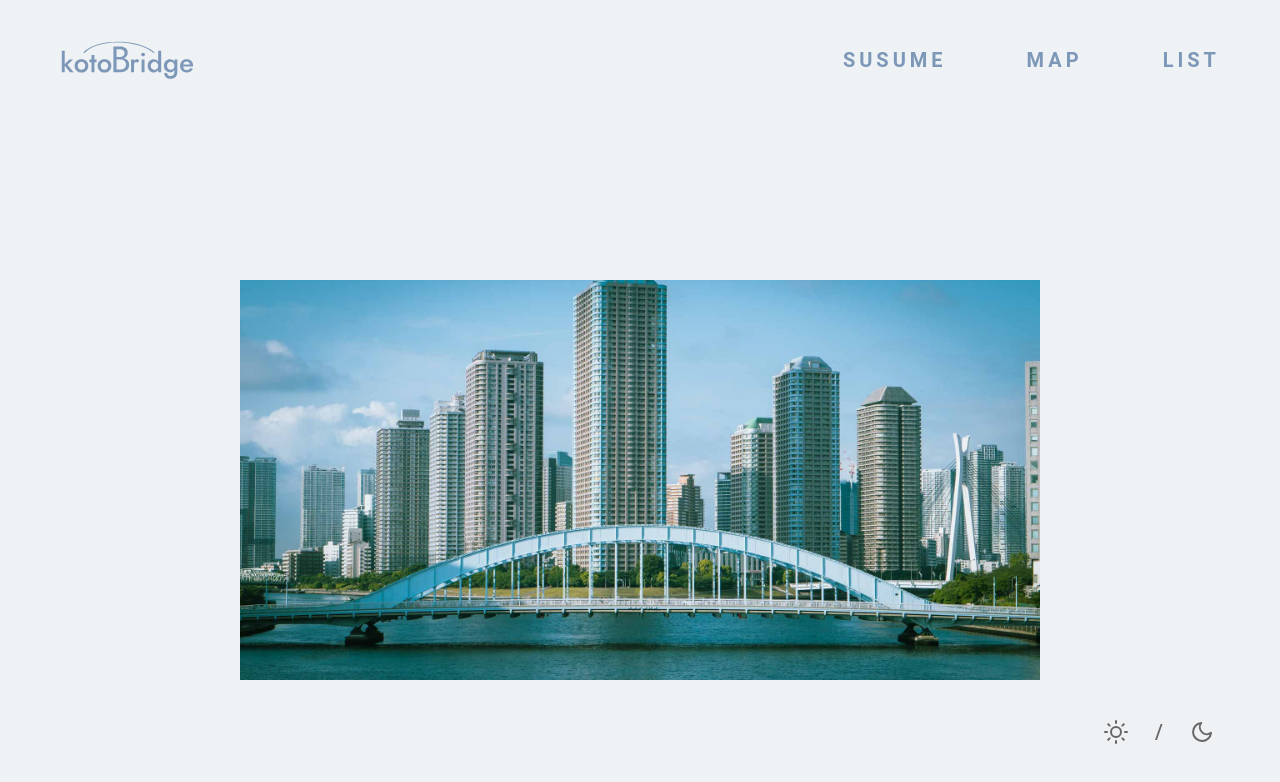
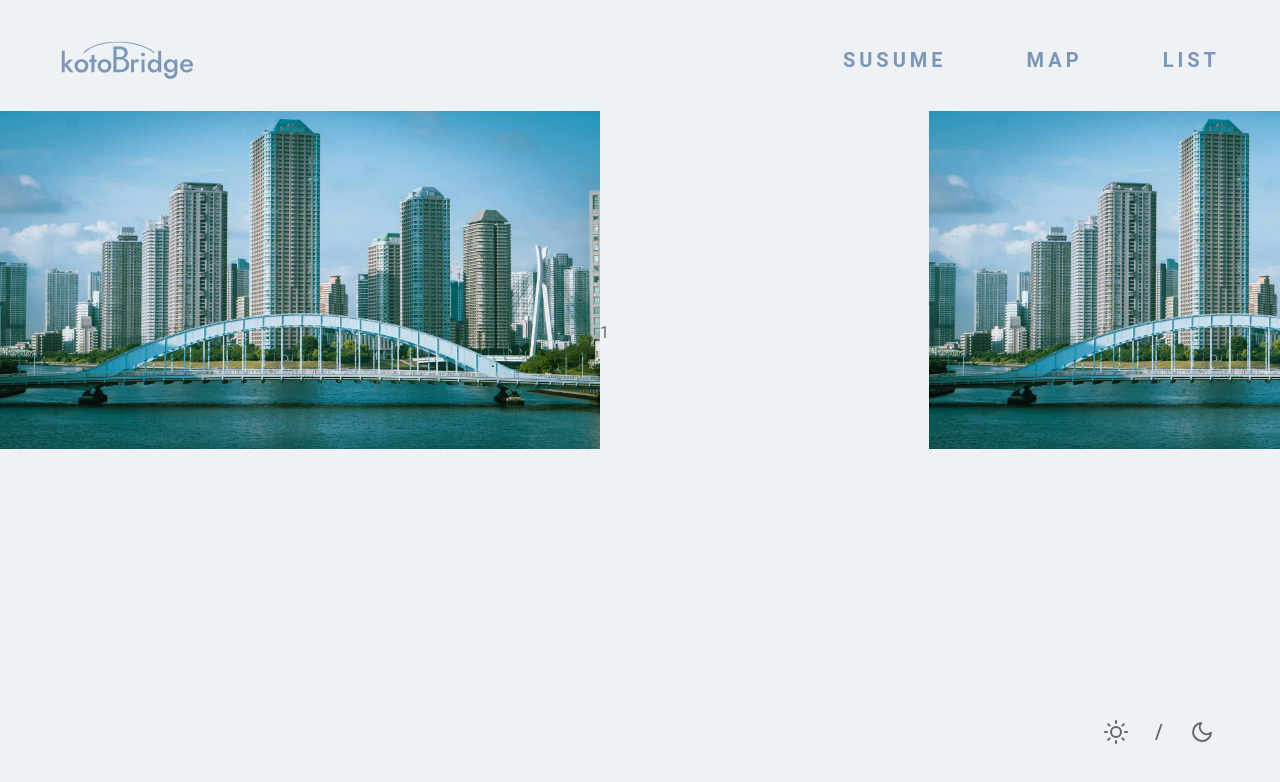
Before and after one commit to aovoq/kotobridge.tokyo, a Next.js app: page / in a window 1280 px wide. Shown: the top 782 px of the page. Built offline with nearby package versions, Linux system fonts and the light colour scheme.

Commit message:
feat: horizontal scroll home (WIP)

```diff
--- a/package.json
+++ b/package.json
@@ -10,6 +10,7 @@
   },
   "dependencies": {
     "next": "12.1.6",
+    "normalize-wheel": "^1.0.1",
     "react": "18.1.0",
     "react-dom": "18.1.0",
     "react-feather": "^2.0.10",
--- a/src/components/Header.jsx
+++ b/src/components/Header.jsx
@@ -1,13 +1,14 @@
 import styled from 'styled-components'
 
 const AppHeader = styled.header`
+   position: absolute;
+   top: 40px;
    display: flex;
    justify-content: space-between;
    align-items: center;
    height: 40px;
    width: 100%;
    padding: 0 60px;
-   margin-top: 40px;
    color: var(--color1);
 `
 
--- a/src/components/header.jsx
+++ b/src/components/header.jsx
@@ -1,13 +1,14 @@
 import styled from 'styled-components'
 
 const AppHeader = styled.header`
+   position: absolute;
+   top: 40px;
    display: flex;
    justify-content: space-between;
    align-items: center;
    height: 40px;
    width: 100%;
    padding: 0 60px;
-   margin-top: 40px;
    color: var(--color1);
 `
 
--- a/src/pages/index.jsx
+++ b/src/pages/index.jsx
@@ -1,20 +1,100 @@
 import Layout from '../components/layout'
 import styled from 'styled-components'
+import { useEffect, useRef, useState } from 'react'
+import normalizeWheel from 'normalize-wheel'
 
 const Container = styled.div`
-   display: flex;
-   justify-content: center;
-   align-items: center;
-   width: 1000px;
+   position: fixed;
+   top: 0;
+   left: 0;
+   width: 100%;
+   height: 100vh;
+`
+
+const Screen = styled.div`
+   position: absolute;
+   top: 0;
+   left: 0;
+   /* width: 2000px; */
    height: 100%;
-   margin: 0 auto;
+   white-space: nowrap;
+`
+
+const BridgeImage = styled.div`
+   position: relative;
+   top: calc(50% - 337.5px / 2);
+   display: inline-block;
+   transform: translate3d(0, -15vh, 0);
+   &:not(:first-child) {
+      margin-left: 40vh;
+   }
+`
+const Text = styled.div`
+   display: inline-block;
 `
 
 const Home = () => {
+   const screenRef = useRef(null)
+
+   const _lerp = (start, end, t) => {
+      return start * (1 - t) + end * t
+   }
+
+   const _clamp = (min, max, value) => {
+      return value < min ? min : value > max ? max : value
+   }
+
+   let current = 0
+   let target = 0
+   let limit = 0
+
+   const addEventListeners = () => {
+      screenRef.current.addEventListener('mousewheel', onScroll)
+      window.addEventListener('resize', init)
+   }
+
+   const update = () => {
+      target = _clamp(0, limit, target)
+      current = _lerp(current, target, 0.075).toFixed(2)
+      if(current < 0.1){
+         current = 0
+      }
+      screenRef.current.style = `transform: translate3d(-${current}px, 0, 0)`
+      requestAnimationFrame(update)
+   }
+
+   const init = () => {
+      limit = screenRef.current.getBoundingClientRect().width - window.innerWidth
+      update()
+   }
+
+   const onScroll = (event) => {
+      const normalized = normalizeWheel(event)
+      target += normalized.pixelY
+   }
+
+   useEffect(() => {
+      addEventListeners()
+      init()
+   }, [])
+
    return (
       <Layout home>
          <Container>
-            <div className='image'></div>
+            <Screen ref={screenRef}>
+               <BridgeImage className='image'></BridgeImage>
+               <Text>1</Text>
+               <BridgeImage className='image'></BridgeImage>
+               <Text>2</Text>
+               <BridgeImage className='image'></BridgeImage>
+               <Text>3</Text>
+               <BridgeImage className='image'></BridgeImage>
+               <Text>4</Text>
+               <BridgeImage className='image'></BridgeImage>
+               <Text>5</Text>
+               <BridgeImage className='image'></BridgeImage>
+               <Text>6</Text>
+            </Screen>
          </Container>
       </Layout>
    )
--- a/src/styles/globals.css
+++ b/src/styles/globals.css
@@ -28,7 +28,7 @@ body {
    background: var(--bg);
    transition: color 1s, background 1s;
    height: 100%;
-   overflow: hidden;
+   /* overflow: hidden; */
 }
 
 #__next {
@@ -61,8 +61,8 @@ ul {
 
 .image {
    background: url('../../public/images/day.jpg') center / cover;
-   width: 800px;
-   height: 400px;
+   width: 600px;
+   height: 337.5px;
    transition: 1s;
 }
 
```
Also changed, not shown: 1 other file (tests, documents, lock files or other folders).
